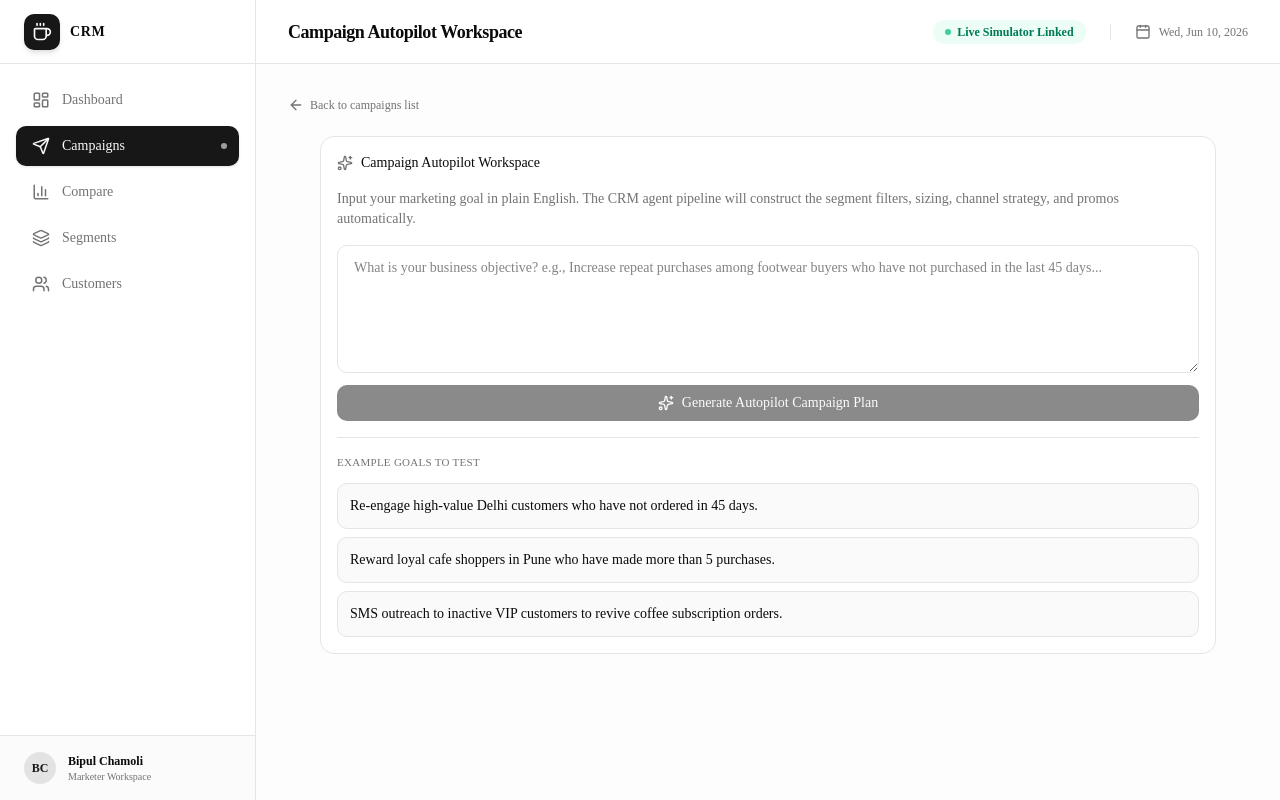
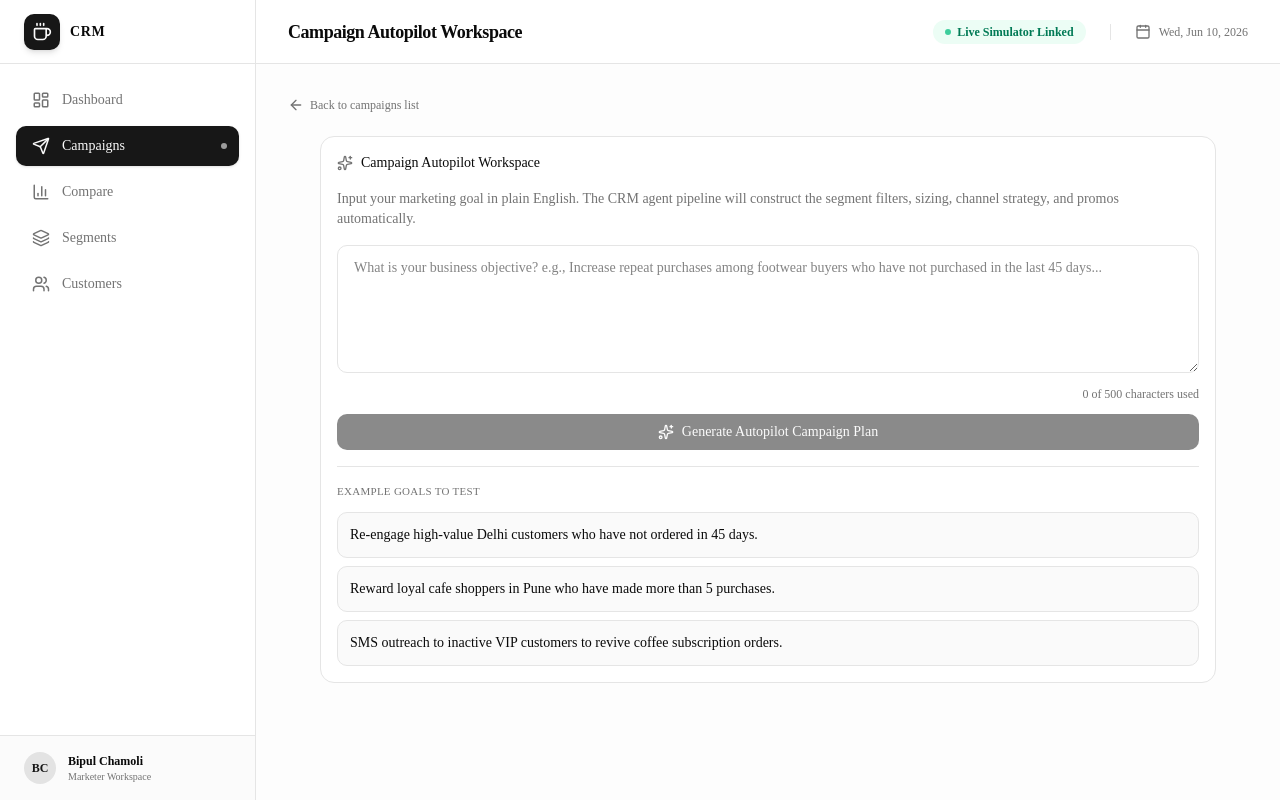
Before and after one commit to bipul724/ReachNext, a Next.js app in the folder crm/: page /campaigns/new in a window 1280 px wide. Built offline with nearby package versions, Linux system fonts and the light colour scheme.

Commit message:
add character limits and live counter to campaign prompts

```diff
--- a/crm/app/(dashboard)/campaigns/new/page.tsx
+++ b/crm/app/(dashboard)/campaigns/new/page.tsx
@@ -273,15 +273,35 @@ function NewCampaignContent() {
             Input your marketing goal in plain English. The CRM agent pipeline will construct the segment filters, sizing, channel strategy, and promos automatically.
           </p>
           <div className="flex flex-col gap-3">
-            <textarea
-              className="w-full h-32 rounded-lg border bg-background px-4 py-3 text-sm focus:outline-none focus:ring-1 focus:ring-ring"
-              placeholder="What is your business objective? e.g., Increase repeat purchases among footwear buyers who have not purchased in the last 45 days..."
-              value={goal}
-              onChange={(e) => setGoal(e.target.value)}
-            />
+            <div className="space-y-1.5">
+              <textarea
+                id="campaign-prompt"
+                aria-describedby="campaign-prompt-counter"
+                maxLength={500}
+                className="w-full h-32 rounded-lg border bg-background px-4 py-3 text-sm focus:outline-none focus:ring-1 focus:ring-ring"
+                placeholder="What is your business objective? e.g., Increase repeat purchases among footwear buyers who have not purchased in the last 45 days..."
+                value={goal}
+                onChange={(e) => {
+                  if (e.target.value.length <= 500 || e.target.value.length < goal.length) {
+                    setGoal(e.target.value);
+                  }
+                }}
+              />
+              <div className="flex justify-end">
+                <span
+                  id="campaign-prompt-counter"
+                  aria-live="polite"
+                  className={`text-xs ${
+                    goal.length >= 500 ? "text-destructive font-medium" : "text-muted-foreground"
+                  }`}
+                >
+                  {goal.length} of 500 characters used
+                </span>
+              </div>
+            </div>
             <Button
               onClick={() => handleGenerateAutopilot(goal)}
-              disabled={!goal.trim()}
+              disabled={!goal.trim() || goal.length > 500}
               className="w-full rounded-lg gap-2"
             >
               <Sparkles className="h-4 w-4" />
```
